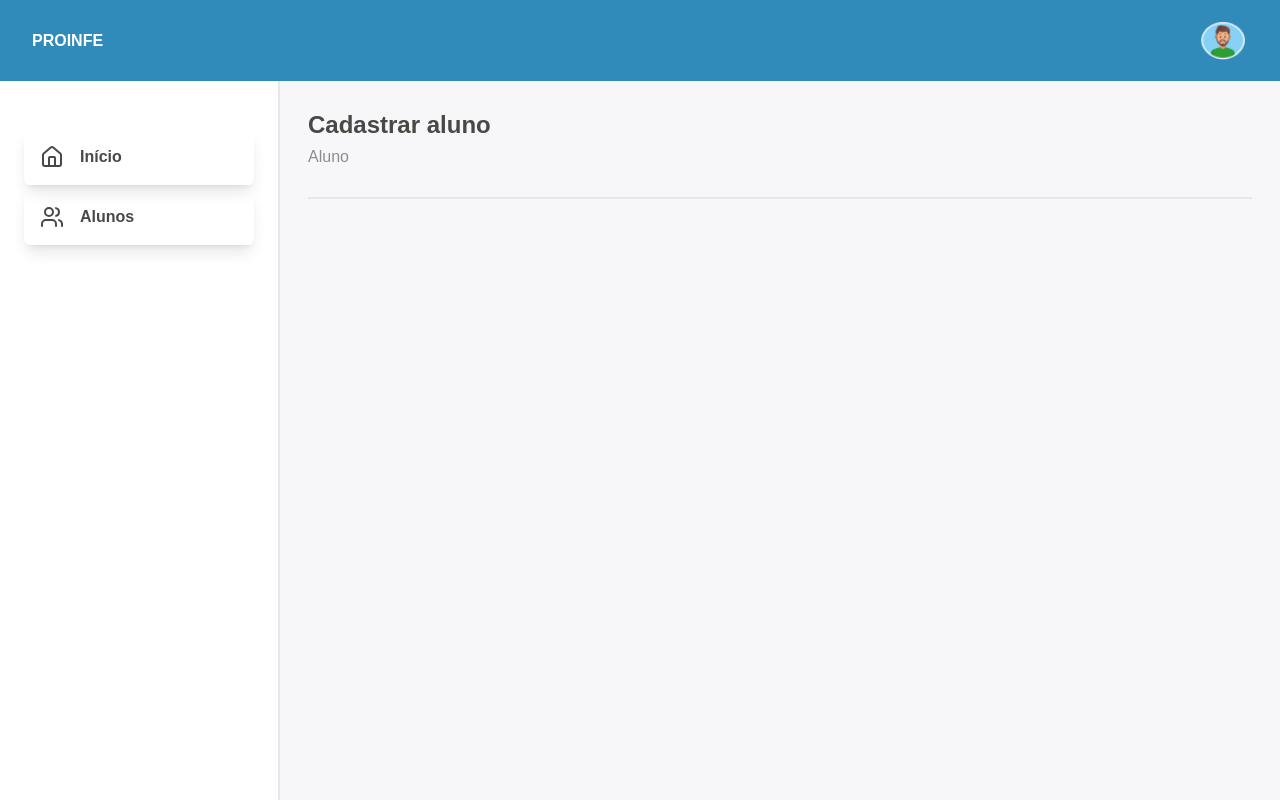
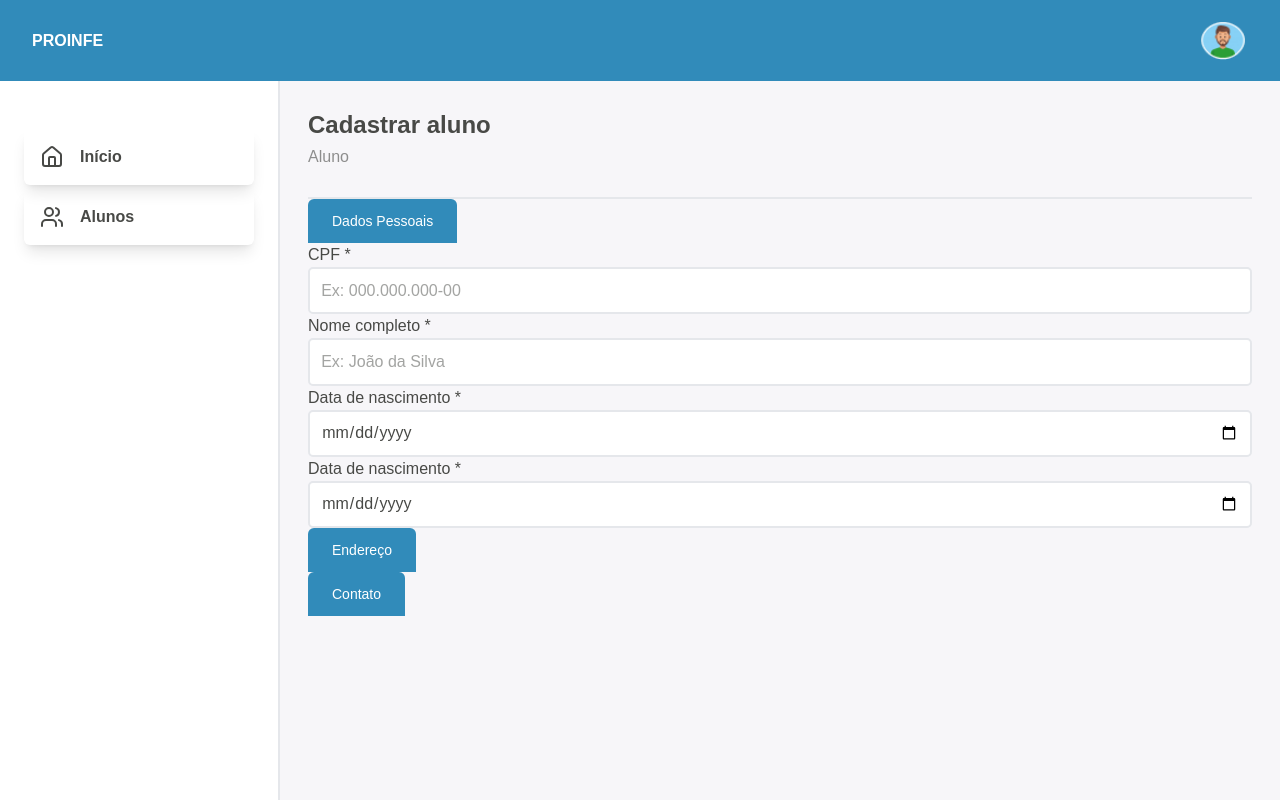
Before and after one commit to annaisabelapont/teste-proinfe, a Next.js app: page /alunos/cadastrar in a window 1280 px wide. Built offline with nearby package versions, Linux system fonts and the light colour scheme.

Commit message:
feat: form [wip]

```diff
--- a/app/(pages)/alunos/cadastrar/page.tsx
+++ b/app/(pages)/alunos/cadastrar/page.tsx
@@ -1,3 +1,4 @@
+import Form from "@/app/components/alunos/Form";
 import PageHeader from "@/app/components/UI/PageHeader";
 
 export default function CadastrarPage() {
@@ -7,6 +8,8 @@ export default function CadastrarPage() {
         title={"Cadastrar aluno"}
         description={"Aluno"}
       />
+
+      <Form action="cadastrar" />
     </>
   );
 }
--- a/app/(pages)/alunos/page.tsx
+++ b/app/(pages)/alunos/page.tsx
@@ -56,9 +56,15 @@ export default async function AlunosPage() {
                 >
                   <span>{aluno.nome ?? "-"}</span>
                   <span>{aluno.cpf ?? "-"}</span>
-                  <span>{aluno.contato ? aluno.contato[0] : "-"}</span>
-                  <span>{aluno.cidade ?? "-"}</span>
-                  <span>{aluno.email ? aluno.email : "-"}</span>
+                  <span>
+                    {aluno.contatos[0].contato
+                      ? aluno.contatos[0].contato
+                      : "-"}
+                  </span>
+                  <span>{aluno.endereco.cidade ?? "-"}</span>
+                  <span>
+                    {aluno.contatos[0].email ? aluno.contatos[0].email : "-"}
+                  </span>
 
                   <div className="flex gap-2 w-21.5">
                     <Link href={`/alunos/consultar/${aluno.id}`}>
--- /dev/null
+++ b/app/components/UI/FormSectionName.tsx
@@ -0,0 +1,7 @@
+export default function FormSectionName({ title }: { title: string }) {
+  return (
+    <div className="bg-blue text-center py-3 px-6 text-sm w-max text-white rounded-t-md">
+      {title}
+    </div>
+  );
+}
--- a/app/components/alunos/Form.tsx
+++ b/app/components/alunos/Form.tsx
@@ -1,10 +1,50 @@
+"use client";
+import "./form.css";
+
 import { Aluno } from "@/app/lib/types";
+import FormSectionName from "../UI/FormSectionName";
+import Input from "./FormInput";
 
-export default function Form({action, aluno}: {action: string, aluno?: Aluno}) {
-  return <div>
-    <form>
+export default function Form({
+  action,
+  aluno,
+}: {
+  action: string;
+  aluno?: Aluno;
+}) {
+  return (
+    <div>
+      <form>
+        <FormSectionName title="Dados Pessoais" />
 
-    </form>
+        <Input
+          placeholder="Ex: 000.000.000-00"
+          label="CPF *"
+          type="text"
+          error={null}
+        />
+        <Input
+          placeholder="Ex: João da Silva"
+          label="Nome completo *"
+          type="text"
+          error={null}
+        />
+        <Input
+          placeholder="Ex: 05/11/1998"
+          label="Data de nascimento *"
+          type="date"
+          error={null}
+        />
+        <Input
+          placeholder="Ex: 05/11/1998"
+          label="Data de nascimento *"
+          type="date"
+          error={null}
+        />
 
-  </div>;
+        <FormSectionName title="Endereço" />
+        <FormSectionName title="Contato" />
+      </form>
+    </div>
+  );
 }
--- /dev/null
+++ b/app/components/alunos/FormInput.tsx
@@ -0,0 +1,28 @@
+import "./form.css";
+
+export default function Input({
+  label,
+  type,
+  placeholder,
+  error,
+}: {
+  label: string;
+  type: "text" | "number" | "date";
+  placeholder: string;
+  error: any;
+}) {
+  return (
+    <>
+      <label>
+        {label}
+        <input
+          className={error ? "border-red-500" : "border-gray-200 "}
+          type={type}
+          placeholder={placeholder}
+        />
+      </label>
+
+      {error && <span className="text-red-500 text-sm">{error.message}</span>}
+    </>
+  );
+}
--- /dev/null
+++ b/app/components/alunos/form.css
@@ -0,0 +1,18 @@
+@import "tailwindcss";
+
+label {
+  display: flex;
+  flex-direction: column;
+}
+
+label > input {
+  background-color: white;
+  border-style: solid;
+  border-width: 2px;
+  border-radius: 5px;
+  padding: 0.6rem 0.7rem;
+}
+
+label > input:focus {
+  outline: none;
+}
--- a/app/lib/types.ts
+++ b/app/lib/types.ts
@@ -1,16 +1,41 @@
 export type Aluno = {
   id: string | null;
+  cpf: string;
   nome: string;
   nascimento: string;
   sexo: "masculino" | "feminino";
   nacionalidade: "brasileira" | "brasileira-naturalizada" | "estrangeira";
-  cpf: string;
-  cep: string;
-  cidade: string;
-  estado: string;
-  logradouro: string;
-  bairro: string;
-  numero: number;
-  contato: string[];
-  email: string[];
+  endereco: {
+    cep: string;
+    logradouro: string;
+    numero: number;
+    bairro: string;
+    cidade: string;
+    estado: string;
+  };
+  contatos: [{ contato: string[]; email: string[] }];
 };
+
+/*
+{
+  "nome": "João da Silva Santos",
+  "cpf": "123.456.789-00",
+  "dataNascimento": "2010-05-15",
+  "sexo": "Masculino",
+  "nacionalidade": "Brasileira",
+  "endereco": {
+    "cep": "76801-974",
+    "logradouro": "Rua das Flores",
+    "numero": "123",
+    "bairro": "Centro",
+    "cidade": "Porto Velho",
+    "estado": "RO"
+  },
+  "contatos": [
+    {
+      "numero": "(69) 99200-0001",
+      "email": "joao@escola.com.br"
+    }
+  ]
+}
+*/
```
